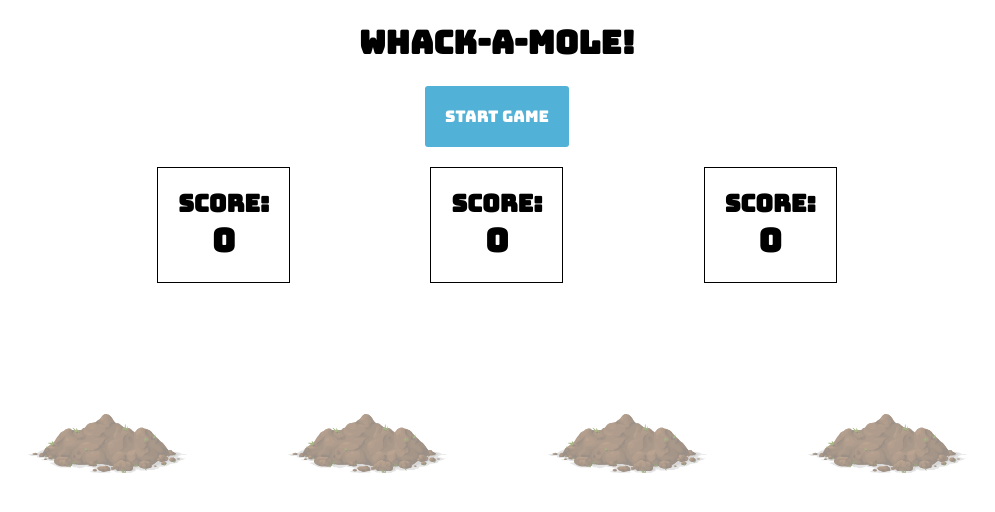
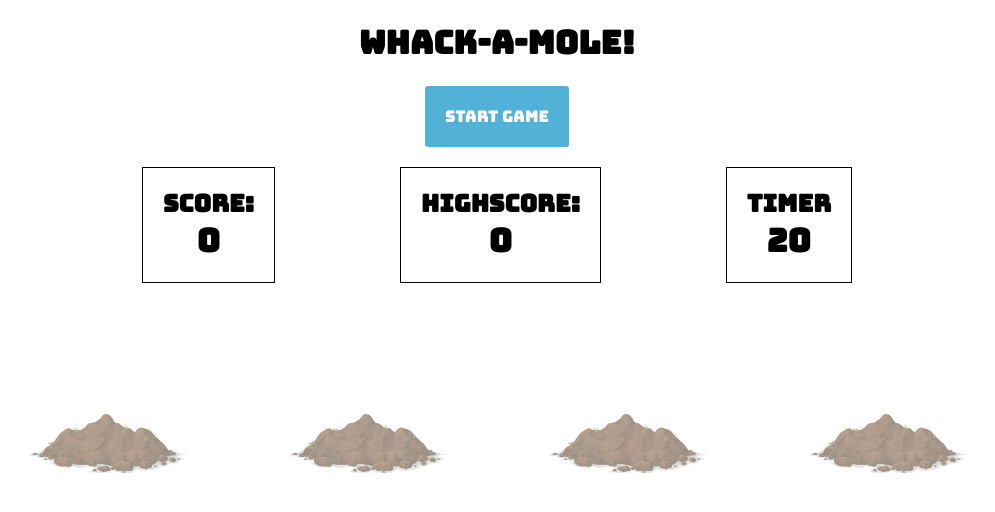
Before and after one commit to yamato1992/tpa-05-whackamole, a Vue app: page / in a window 1280 px wide. Shown: the top 512 px of the page, without its empty margins (143-1138 px from the left). Built offline with nearby package versions, Linux system fonts and the light colour scheme.

Commit message:
add data props for counter

```diff
--- a/src/App.vue
+++ b/src/App.vue
@@ -9,9 +9,9 @@
       Start Game
     </button>
     <div class="counters-container">
-      <Counter></Counter>
-      <Counter></Counter>
-      <Counter></Counter>
+      <Counter heading='Score:' :number='score'></Counter>
+      <Counter heading='HighScore:' :number='highScore'></Counter>
+      <Counter heading='Timer' :number='time'></Counter>
     </div>
     <div class="moles-container gameActive">
       <Mole></Mole>
@@ -31,7 +31,14 @@ export default {
   components: {
     Counter: Counter,
     Mole: Mole,
-  }
+  },
+  data: function() {
+    return {
+      score: 0,
+      highScore: 0,
+      time: 20
+    };
+  },
 };
 </script>
 
--- a/src/components/Counter.vue
+++ b/src/components/Counter.vue
@@ -1,13 +1,14 @@
 <template>
   <div class="counter">
-    <h2>Score:</h2>
-    <h1>0</h1>
+    <h2>{{ heading }}</h2>
+    <h1>{{ number }}</h1>
   </div>
 </template>
 
 <script>
 export default {
   name: 'Counter',
+  props: ['heading', 'number'],
 };
 </script>
 
```
